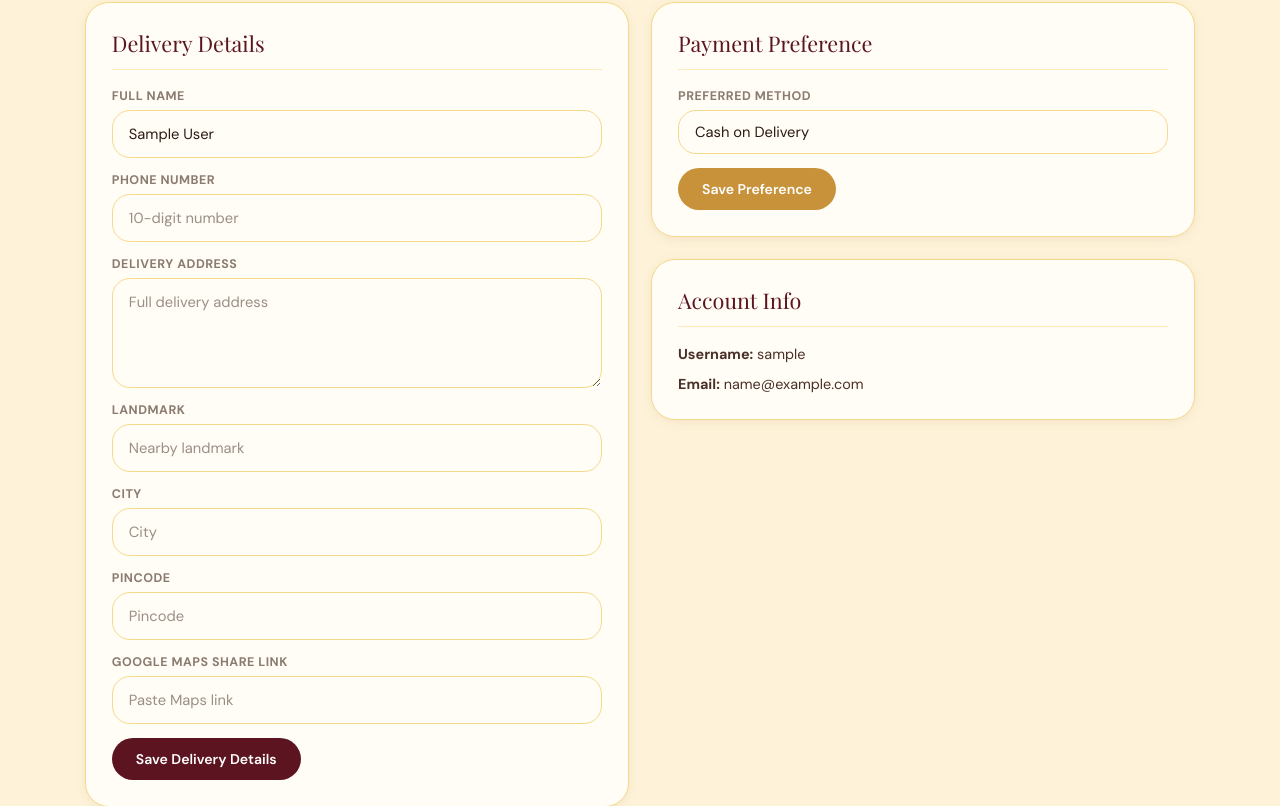
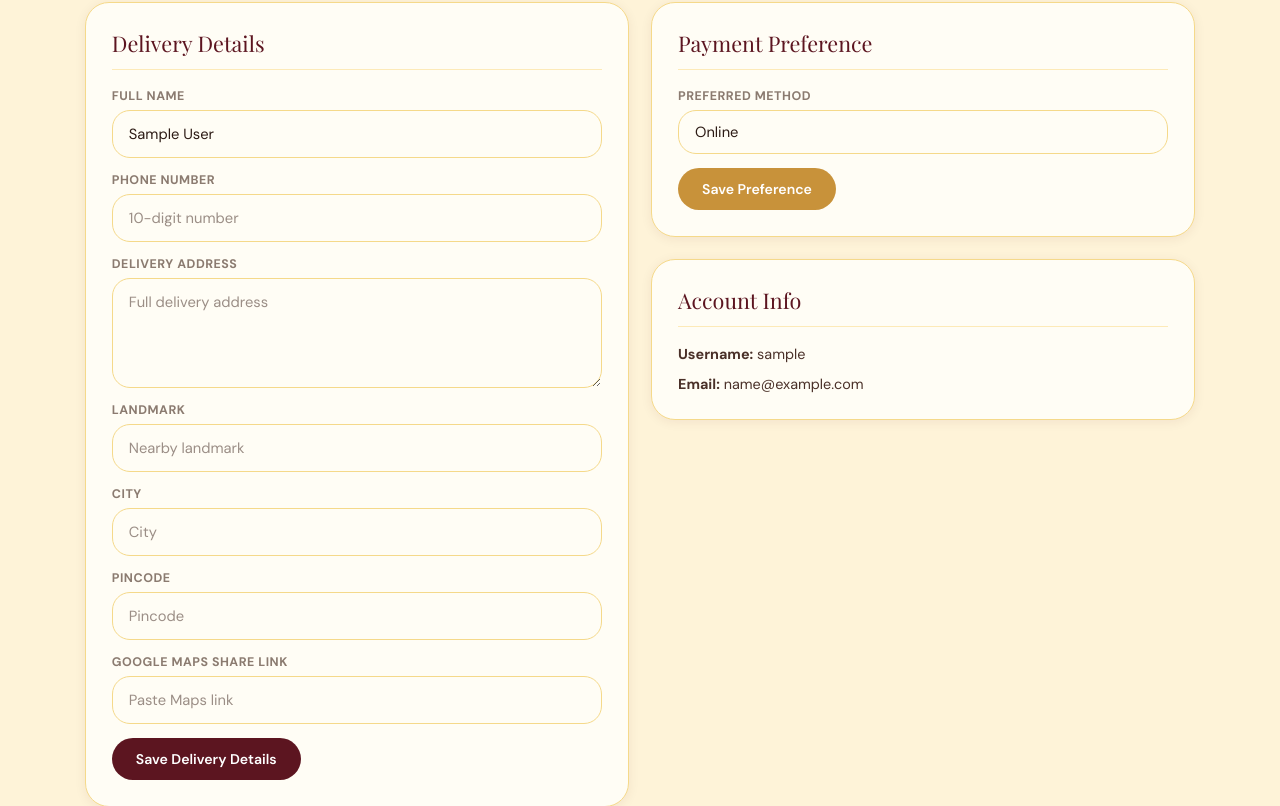
Before and after one commit to adminrmbakes-design/rm-bakes, a Flask app: page /profile in a window 1280 px wide. Shown: the part 442-1248 px from the top of the page. Run offline with Flask 3, Linux system fonts and the light colour scheme; the visitor is signed in with stand-in values (Sample User, id 1); some web fonts are replaced.

Commit message:
Update profile.html

```diff
--- a/templates/profile.html
+++ b/templates/profile.html
@@ -53,9 +53,8 @@
       <div class="section-title">Payment Preference</div>
       <label class="rm-label">Preferred Method</label>
       <select id="paymentMethod" class="rm-input">
-        <option value="Cash on Delivery" {% if current_user.preferred_payment_method == "Cash on Delivery" %}selected{% endif %}>Cash on Delivery</option>
-        <option value="UPI"  {% if current_user.preferred_payment_method == "UPI"  %}selected{% endif %}>UPI</option>
-        <option value="Card" {% if current_user.preferred_payment_method == "Card" %}selected{% endif %}>Card</option>
+        <option value="Online"  {% if current_user.preferred_payment_method != "COD"  %}selected{% endif %}>Online</option>
+        <option value="COD" {% if current_user.preferred_payment_method == "COD" %}selected{% endif %}>Cash On Delivery</option>
       </select>
       <button class="btn btn-amber" id="savePaymentBtn">Save Preference</button>
     </div>
```
